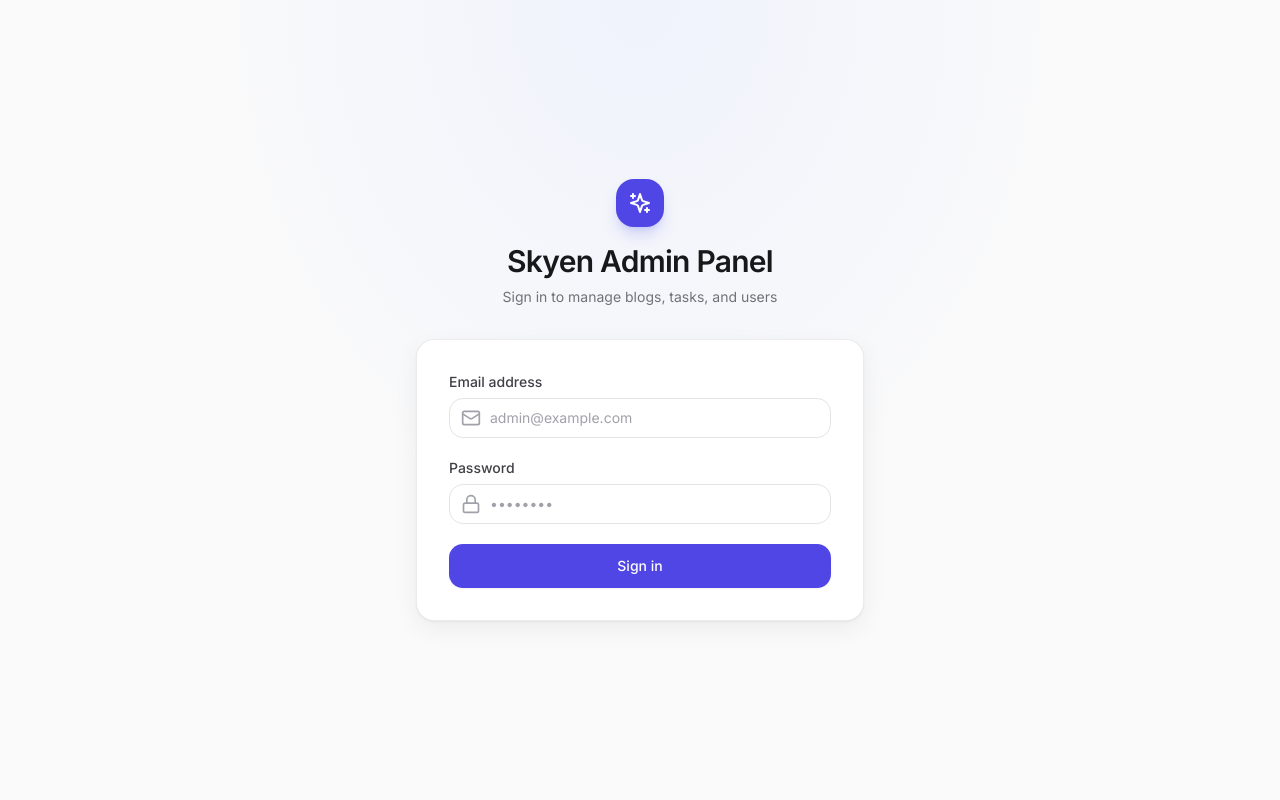
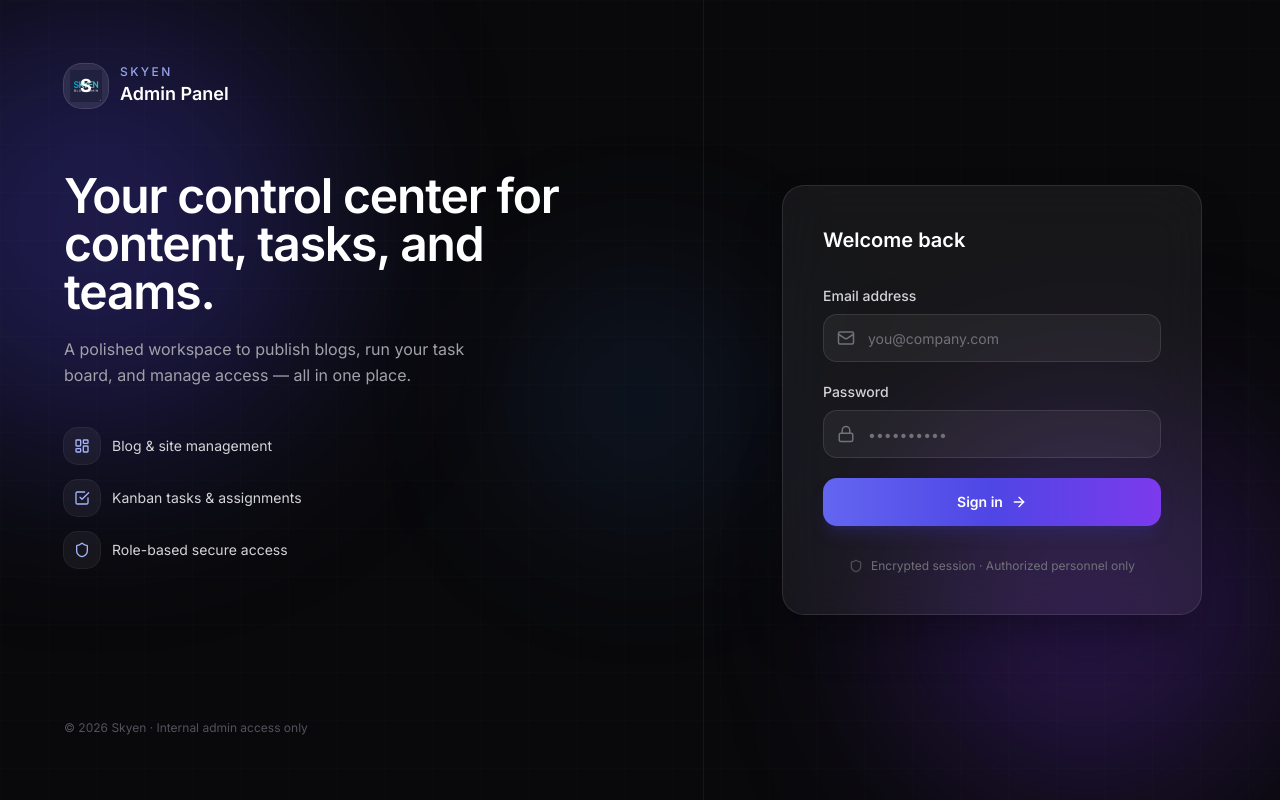
Before and after one commit to Fizza-77/Admin-panel, a Next.js app: page /login in a window 1280 px wide. Built offline with nearby package versions, Linux system fonts and the light colour scheme; no server answers.

Commit message:
loginpage

```diff
--- a/pages/login.tsx
+++ b/pages/login.tsx
@@ -1,11 +1,21 @@
 import { useState } from 'react';
 import { useRouter } from 'next/router';
 import Head from 'next/head';
+import Image from 'next/image';
 import { useForm } from 'react-hook-form';
 import { z } from 'zod';
 import { zodResolver } from '@hookform/resolvers/zod';
 import axios from 'axios';
-import { Lock, Mail, Loader2, Sparkles } from 'lucide-react';
+import {
+  ArrowRight,
+  CheckSquare,
+  LayoutDashboard,
+  Loader2,
+  Lock,
+  Mail,
+  Shield,
+  Sparkles,
+} from 'lucide-react';
 import { reportError } from '@/lib/monitoring';
 
 const loginSchema = z.object({
@@ -14,6 +24,12 @@ const loginSchema = z.object({
 });
 
 type LoginForm = z.infer<typeof loginSchema>;
+
+const highlights = [
+  { icon: LayoutDashboard, text: 'Blog & site management' },
+  { icon: CheckSquare, text: 'Kanban tasks & assignments' },
+  { icon: Shield, text: 'Role-based secure access' },
+];
 
 export default function Login() {
   const router = useRouter();
@@ -50,88 +66,184 @@ export default function Login() {
   return (
     <>
       <Head>
-        <title>Login - Skyen Admin</title>
+        <title>Sign in · Skyen Admin</title>
+        <meta name="description" content="Sign in to the Skyen Admin Panel" />
       </Head>
-      <div className="relative flex min-h-screen flex-col items-center justify-center overflow-hidden bg-zinc-50 px-4 py-10 sm:px-6">
+
+      <div className="relative flex min-h-screen overflow-hidden bg-zinc-950">
+        {/* Ambient background */}
+        <div className="pointer-events-none absolute inset-0" aria-hidden>
+          <div className="absolute -left-32 top-0 h-[28rem] w-[28rem] rounded-full bg-indigo-600/30 blur-[100px]" />
+          <div className="absolute bottom-0 right-0 h-[24rem] w-[24rem] rounded-full bg-violet-600/25 blur-[90px]" />
+          <div className="absolute top-1/2 left-1/2 h-64 w-64 -translate-x-1/2 -translate-y-1/2 rounded-full bg-blue-500/10 blur-[80px]" />
           <div
-          className="pointer-events-none absolute inset-0 bg-[radial-gradient(ellipse_at_top,_var(--tw-gradient-stops))] from-indigo-100/40 via-zinc-50 to-zinc-50"
-          aria-hidden
+            className="absolute inset-0 opacity-[0.35]"
+            style={{
+              backgroundImage:
+                'linear-gradient(rgba(255,255,255,0.03) 1px, transparent 1px), linear-gradient(90deg, rgba(255,255,255,0.03) 1px, transparent 1px)',
+              backgroundSize: '48px 48px',
+            }}
           />
-
-        <div className="relative w-full max-w-md animate-fade-in">
-          <div className="mb-8 text-center">
-            <div className="mx-auto mb-4 inline-flex h-12 w-12 items-center justify-center rounded-2xl bg-indigo-600 text-white shadow-lg shadow-indigo-500/25">
-              <Sparkles className="h-6 w-6" aria-hidden />
-            </div>
-            <h1 className="text-2xl font-semibold tracking-tight text-zinc-900 sm:text-3xl">Skyen Admin Panel</h1>
-            <p className="mt-2 text-sm text-zinc-500">Sign in to manage blogs, tasks, and users</p>
         </div>
 
-          <div className="ui-surface-elevated px-6 py-8 sm:px-8">
+        {/* Brand panel — desktop */}
+        <aside
+          className="relative hidden lg:flex lg:w-[52%] xl:w-[55%] flex-col justify-between border-r border-white/5 p-12 xl:p-16"
+          aria-hidden={false}
+        >
+          <div className="relative z-10">
+            <div className="flex items-center gap-3">
+              <div className="relative flex h-11 w-11 items-center justify-center overflow-hidden rounded-2xl bg-white/10 ring-1 ring-white/20 backdrop-blur-sm">
+                <Image
+                  src="/logo.png"
+                  alt=""
+                  width={32}
+                  height={32}
+                  className="object-contain"
+                  onError={(e) => {
+                    (e.target as HTMLImageElement).style.display = 'none';
+                  }}
+                />
+                <span className="absolute text-lg font-bold text-white">S</span>
+              </div>
+              <div>
+                <p className="text-xs font-medium uppercase tracking-[0.2em] text-indigo-300/90">Skyen</p>
+                <p className="text-lg font-semibold text-white">Admin Panel</p>
+              </div>
+            </div>
+
+            <h1 className="mt-16 max-w-lg text-4xl font-semibold leading-[1.15] tracking-tight text-white xl:text-5xl">
+              Your control center for content, tasks, and teams.
+            </h1>
+            <p className="mt-5 max-w-md text-base leading-relaxed text-zinc-400">
+              A polished workspace to publish blogs, run your task board, and manage access — all in one place.
+            </p>
+
+            <ul className="mt-10 space-y-4">
+              {highlights.map(({ icon: Icon, text }) => (
+                <li key={text} className="flex items-center gap-3 text-sm text-zinc-300">
+                  <span className="flex h-9 w-9 items-center justify-center rounded-xl bg-white/5 ring-1 ring-white/10">
+                    <Icon className="h-4 w-4 text-indigo-300" aria-hidden />
+                  </span>
+                  {text}
+                </li>
+              ))}
+            </ul>
+          </div>
+
+          <p className="relative z-10 text-xs text-zinc-600">
+            © {new Date().getFullYear()} Skyen · Internal admin access only
+          </p>
+        </aside>
+
+        {/* Form panel */}
+        <main className="relative flex flex-1 flex-col items-center justify-center px-5 py-12 sm:px-8">
+          <div className="w-full max-w-[420px] animate-fade-in">
+            {/* Mobile brand */}
+            <div className="mb-10 text-center lg:hidden">
+              <div className="mx-auto mb-4 flex h-14 w-14 items-center justify-center rounded-2xl bg-gradient-to-br from-indigo-500 to-violet-600 shadow-lg shadow-indigo-500/30 ring-1 ring-white/20">
+                <Sparkles className="h-7 w-7 text-white" aria-hidden />
+              </div>
+              <h1 className="text-2xl font-semibold tracking-tight text-white">Skyen Admin</h1>
+            </div>
+
+            <div className="rounded-3xl border border-white/10 bg-white/[0.06] p-8 shadow-2xl shadow-black/40 backdrop-blur-xl sm:p-10">
+              <div className="mb-8 hidden lg:block">
+                <h2 className="text-xl font-semibold text-white">Welcome back</h2>
+              </div>
+
               <form className="space-y-5" onSubmit={handleSubmit(onSubmit)} noValidate>
                 {error && (
-                <div className="rounded-xl border border-red-200 bg-red-50 px-4 py-3 text-sm text-red-800" role="alert">
-                  {error}
+                  <div
+                    className="flex gap-3 rounded-2xl border border-red-500/30 bg-red-500/10 px-4 py-3 text-sm text-red-200"
+                    role="alert"
+                  >
+                    <span className="mt-0.5 h-2 w-2 shrink-0 rounded-full bg-red-400" aria-hidden />
+                    <span>{error}</span>
                   </div>
                 )}
 
                 <div>
-                <label htmlFor="email" className="mb-1.5 block text-sm font-medium text-zinc-700">
+                  <label htmlFor="email" className="mb-2 block text-sm font-medium text-zinc-300">
                     Email address
                   </label>
-                <div className="relative">
-                  <Mail className="pointer-events-none absolute left-3 top-1/2 h-5 w-5 -translate-y-1/2 text-zinc-400" aria-hidden />
+                  <div className="group relative">
+                    <Mail
+                      className="pointer-events-none absolute left-3.5 top-1/2 h-[18px] w-[18px] -translate-y-1/2 text-zinc-500 transition group-focus-within:text-indigo-400"
+                      aria-hidden
+                    />
                     <input
                       id="email"
                       type="email"
                       autoComplete="username"
                       {...register('email')}
-                    className="ui-input pl-10"
-                    placeholder="admin@example.com"
+                      className="h-12 w-full rounded-xl border border-white/10 bg-white/5 pl-11 pr-4 text-sm text-white placeholder:text-zinc-500 transition focus:border-indigo-500/50 focus:bg-white/[0.08] focus:outline-none focus:ring-2 focus:ring-indigo-500/30"
+                      placeholder="you@company.com"
                     />
                   </div>
                   {errors.email && (
-                  <p className="mt-1.5 text-sm text-red-600" role="alert">
+                    <p className="mt-2 text-sm text-red-400" role="alert">
                       {errors.email.message}
                     </p>
                   )}
                 </div>
 
                 <div>
-                <label htmlFor="password" className="mb-1.5 block text-sm font-medium text-zinc-700">
+                  <label htmlFor="password" className="mb-2 block text-sm font-medium text-zinc-300">
                     Password
                   </label>
-                <div className="relative">
-                  <Lock className="pointer-events-none absolute left-3 top-1/2 h-5 w-5 -translate-y-1/2 text-zinc-400" aria-hidden />
+                  <div className="group relative">
+                    <Lock
+                      className="pointer-events-none absolute left-3.5 top-1/2 h-[18px] w-[18px] -translate-y-1/2 text-zinc-500 transition group-focus-within:text-indigo-400"
+                      aria-hidden
+                    />
                     <input
                       id="password"
                       type="password"
                       autoComplete="current-password"
                       {...register('password')}
-                    className="ui-input pl-10"
-                    placeholder="••••••••"
+                      className="h-12 w-full rounded-xl border border-white/10 bg-white/5 pl-11 pr-4 text-sm text-white placeholder:text-zinc-500 transition focus:border-indigo-500/50 focus:bg-white/[0.08] focus:outline-none focus:ring-2 focus:ring-indigo-500/30"
+                      placeholder="••••••••••"
                     />
                   </div>
                   {errors.password && (
-                  <p className="mt-1.5 text-sm text-red-600" role="alert">
+                    <p className="mt-2 text-sm text-red-400" role="alert">
                       {errors.password.message}
                     </p>
                   )}
                 </div>
 
-              <button type="submit" disabled={isLoading} className="ui-btn-primary w-full !min-h-11">
+                <button
+                  type="submit"
+                  disabled={isLoading}
+                  className="group relative mt-2 flex h-12 w-full items-center justify-center gap-2 overflow-hidden rounded-xl bg-gradient-to-r from-indigo-500 via-indigo-600 to-violet-600 text-sm font-semibold text-white shadow-lg shadow-indigo-900/40 transition hover:from-indigo-400 hover:to-violet-500 focus:outline-none focus:ring-2 focus:ring-indigo-400/50 focus:ring-offset-2 focus:ring-offset-zinc-950 disabled:pointer-events-none disabled:opacity-60"
+                >
+                  <span className="absolute inset-0 bg-gradient-to-r from-white/0 via-white/10 to-white/0 opacity-0 transition group-hover:opacity-100" aria-hidden />
                   {isLoading ? (
                     <>
                       <Loader2 className="h-5 w-5 animate-spin" aria-hidden />
                       Signing in…
                     </>
                   ) : (
-                  'Sign in'
+                    <>
+                      Sign in
+                      <ArrowRight className="h-4 w-4 transition group-hover:translate-x-0.5" aria-hidden />
+                    </>
                   )}
                 </button>
               </form>
+
+              <p className="mt-8 flex items-center justify-center gap-2 text-center text-xs text-zinc-500">
+                <Shield className="h-3.5 w-3.5 shrink-0 text-zinc-600" aria-hidden />
+                Encrypted session · Authorized personnel only
+              </p>
             </div>
+
+            <p className="mt-8 text-center text-xs text-zinc-600 lg:hidden">
+              © {new Date().getFullYear()} Skyen Admin Panel
+            </p>
           </div>
+        </main>
       </div>
     </>
   );
```
Lines whose indentation alone changed are shown as unchanged.
